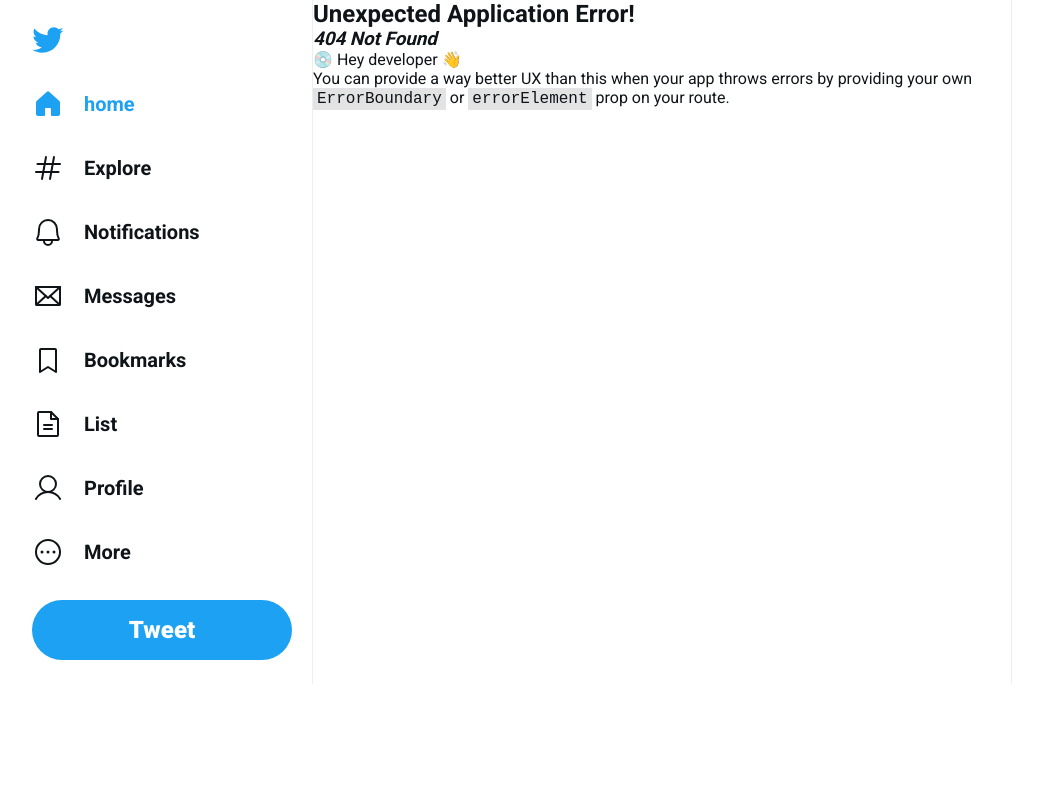
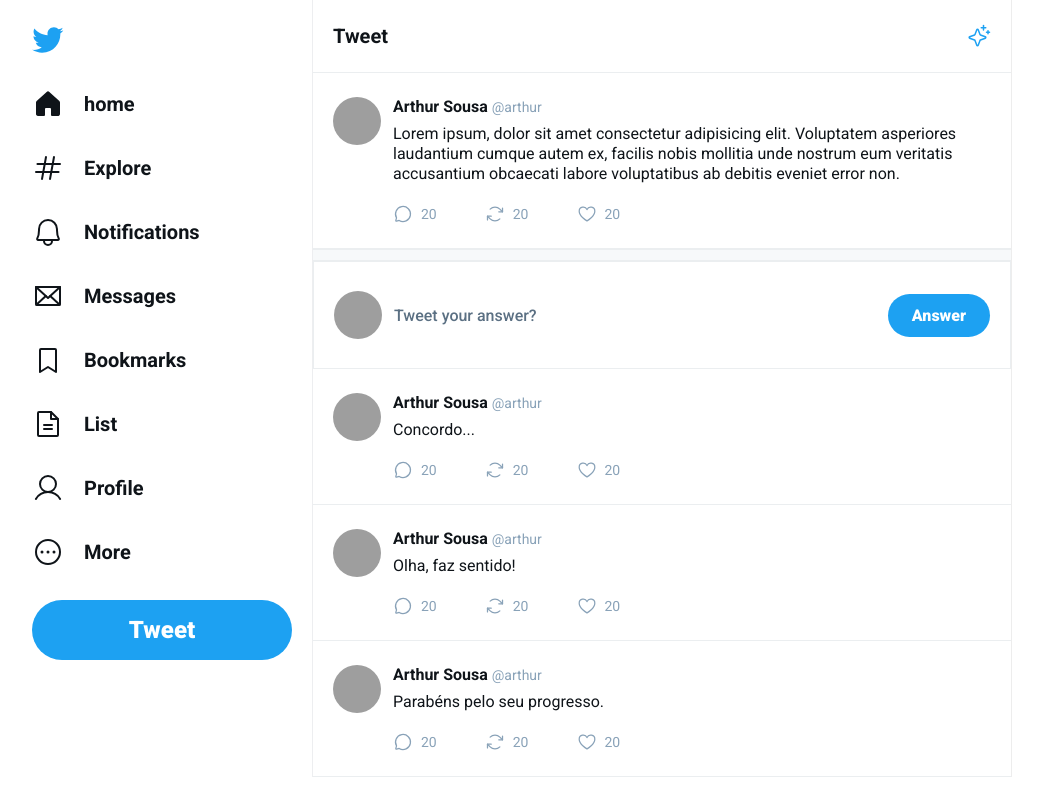
Before and after one commit to arthur-uzumaki/tweet, a React (Vite) app: page /status in a window 1280 px wide. Before the commit this address had no page. Shown: the whole page, without its empty margins (128-1171 px from the left). Built offline with nearby package versions, Linux system fonts and the light colour scheme; grey boxes are pictures that could not be loaded.

Commit message:
Criando link status e ultilizando contexto do router

```diff
--- a/src/components/sideBar/SideBar.tsx
+++ b/src/components/sideBar/SideBar.tsx
@@ -1,4 +1,5 @@
 import { Bell, BookmarkSimple, DotsThreeCircle, Envelope, FileText, Hash, House, User } from 'phosphor-react'
+import { NavLink } from 'react-router-dom'
 
 import logoTwitter from '../../assets/logo-twitter.svg'
 import './SideBar.css'
@@ -11,10 +12,10 @@
     <img className='logo' src={logoTwitter} alt="logo" />
 
     <nav className='main-navigation'>
-      <a className='active' href="">
+      <NavLink  to="/">
         <House weight='fill' />
         home
-      </a>
+      </NavLink>
       <a href="">
         <Hash />
         Explore
--- a/src/components/tweet/Tweet.tsx
+++ b/src/components/tweet/Tweet.tsx
@@ -1,4 +1,5 @@
 import { ArrowsClockwise, ChatCircle, Heart } from 'phosphor-react'
+import { Link } from 'react-router-dom'
 import './Tweet.css'
 
 
@@ -7,7 +8,7 @@
   }
 export function Tweet({content}:TweetProps) {
   return (
-    <a href='#' className='tweet'>
+    <Link to='/status' className='tweet'>
       <img src="https://github.com/Arttanjeiro.png" alt="image de perfil" />
 
       <div className='tweet-content'>
@@ -37,6 +38,6 @@
         </div>
       </div>
 
-    </a>
+    </Link>
   )
 }
--- /dev/null
+++ b/src/layouts/Default.tsx
@@ -0,0 +1,16 @@
+import { Outlet } from "react-router-dom";
+import { SideBar } from "../components/sideBar/SideBar";
+
+export function Default(){
+
+  return (
+    <div className='layout'>
+    <SideBar />
+
+    <div className="content">
+        <Outlet/>
+
+    </div>
+  </div>
+  )
+}
--- a/src/main.tsx
+++ b/src/main.tsx
@@ -4,7 +4,6 @@
 import React from 'react'
 import ReactDOM from 'react-dom/client'
 import { RouterProvider } from 'react-router-dom'
-import { SideBar } from './components/sideBar/SideBar'
 
 import './global.css'
 import { route } from './routes'
@@ -13,14 +12,7 @@
 
 ReactDOM.createRoot(document.getElementById('root') as HTMLElement).render(
   <React.StrictMode>
-    <div className='layout'>
-      <SideBar />
 
-      <div className="content">
-          <RouterProvider router= {route}/>
-
-      </div>
-    </div>
-
+   <RouterProvider router= {route}/>
   </React.StrictMode>,
 )
--- a/src/pages/Status.css
+++ b/src/pages/Status.css
@@ -0,0 +1,53 @@
+.answer-tweet-form{
+  padding: 1.5rem 1.25rem;
+  display: flex;
+  align-items: center;
+  gap: 0.5rem;
+  border: 1px solid #ebeef0;
+}
+.answer-tweet-form label{
+  display: flex;
+  flex: 1;
+  align-items: center;
+  gap: 0.75rem;
+}
+.answer-tweet-form label img{
+  width: 3rem;
+  height: 3rem;
+  border-radius: 999px;
+}
+
+.answer-tweet-form label textarea{
+  flex:  1;
+  border: 0;
+  font-weight: 500;
+  margin-top: 1.25rem;
+
+  resize: none;
+}
+
+
+
+.answer-tweet-form label textarea:focus{
+  outline-color: var(--twitter-blue);
+}
+
+.answer-tweet-form label textarea::placeholder{
+  color: #5b7083;
+}
+
+.answer-tweet-form button[type=submit]{
+  margin-left: auto;
+  background: var(--twitter-blue);
+  border-radius: 999px;
+  padding: 0.75rem 1.5rem;
+  color: #fff;
+  font-size: 1rem;
+  font-weight: 900;
+  border: 0;
+
+}
+
+.new-tweet-form button[type=submit]:hover{
+  filter: brightness(0.9);
+}
--- a/src/pages/Status.tsx
+++ b/src/pages/Status.tsx
@@ -1,7 +1,14 @@
 
 import { Header } from '../components/header/Header'
 import { Separator } from '../components/separator/Separator'
+import { Tweet } from '../components/tweet/Tweet'
 import './Status.css'
+
+const answers =[
+  'Concordo...',
+  'Olha, faz sentido!',
+  'Parabéns pelo seu progresso.'
+]
 
 export function Status(){
 
@@ -9,21 +16,23 @@
     <main className='status'>
 
     <Header title='Tweet' />
+    <Tweet content='
+    Lorem ipsum, dolor sit amet consectetur adipisicing elit. Voluptatem asperiores laudantium cumque autem ex, facilis nobis mollitia unde nostrum eum veritatis accusantium obcaecati labore voluptatibus ab debitis eveniet error non.'/>
 
-    <form className='new-tweet-form'>
+    <Separator />
+    <form className='answer-tweet-form'>
       <label htmlFor="tweet">
         <img src="https://github.com/Arttanjeiro.png" alt="Arthur Sousa" />
-        <textarea id='tweet' placeholder="What's happening? " />
+        <textarea id='tweet' placeholder="Tweet your answer? " />
       </label>
 
-      <button type='submit'> Tweet</button>
+      <button type='submit'> Answer</button>
     </form>
 
-    <Separator />
-{/*
-    {tweets.map(tweet =>{
-     return <Tweet key={tweet} content={tweet}/>
-    })} */}
+
+    {answers.map(answer =>{
+     return <Tweet key={answer} content={answer}/>
+    })}
 
   </main>
   )
```
Also changed, not shown: src/routes.tsx (+16 -6 lines).
